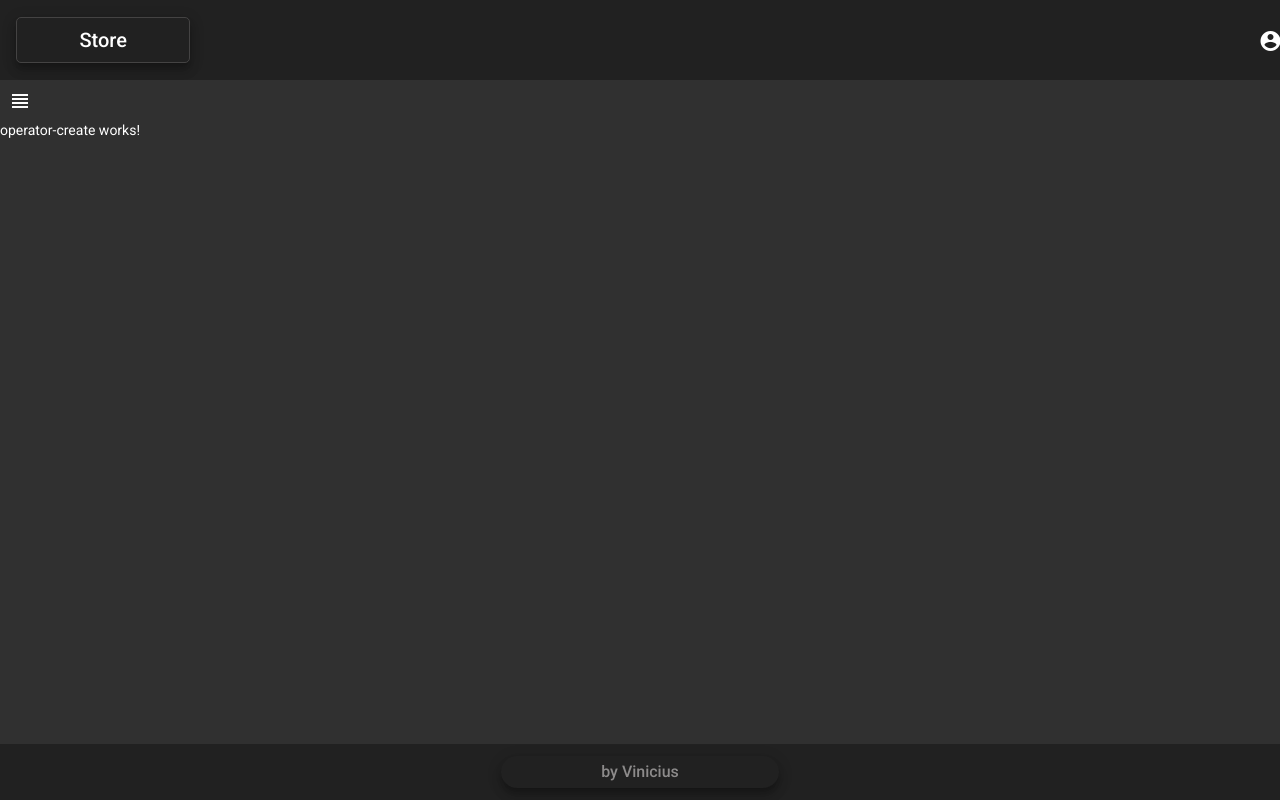
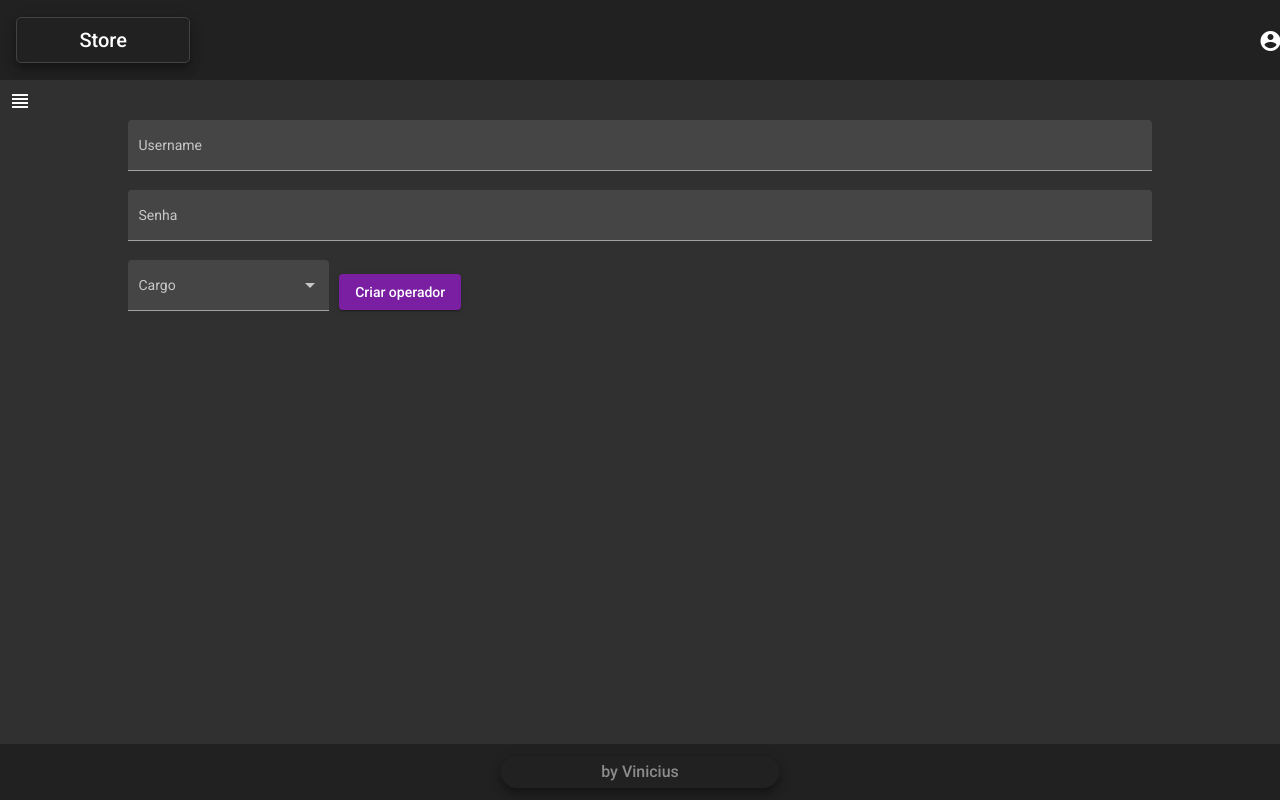
Before and after one commit to viniciusantos2105/Store-Front, an Angular app: page /register in a window 1280 px wide. Shown: the top 800 px of the page. Built offline with nearby package versions, Linux system fonts and the light colour scheme.

Commit message:
bar create operator

```diff
--- a/src/app/services/product.service.ts
+++ b/src/app/services/product.service.ts
@@ -18,8 +18,4 @@ export class ProductService {
     return this.http.get<Product[]>(url);
   }
 
-  findFilter(string: any):Observable<Product[]>{
-    const url = this.baseUrl + "/product/findFilter"
-    return this.http.get<Product[]>(url)
-  }
 }
--- a/src/app/views/components/operator/operator-create/operator-create.component.css
+++ b/src/app/views/components/operator/operator-create/operator-create.component.css
@@ -0,0 +1,14 @@
+.container{
+    width: 80%;
+    margin-left: auto;
+    margin-right: auto;
+}
+
+.bar{
+    width: 100%;
+    display: inline;
+}
+
+button{
+    margin-left: 1%;
+}
--- a/src/app/views/components/operator/operator-create/operator-create.component.html
+++ b/src/app/views/components/operator/operator-create/operator-create.component.html
@@ -1 +1,20 @@
-<p>operator-create works!</p>
+<div class="container">
+
+    <mat-form-field appearance="fill" class="bar">
+        <mat-label>Username</mat-label>
+        <input matInput>
+    </mat-form-field>
+    <mat-form-field appearance="fill" class="bar">
+        <mat-label>Senha</mat-label>
+        <input matInput>
+    </mat-form-field>
+    <mat-form-field appearance="fill" class="end">
+        <mat-label>Cargo</mat-label>
+        <mat-select disableRipple>
+          <mat-option value="1">Admin</mat-option>
+          <mat-option value="2">Vendedor</mat-option>
+          <mat-option value="3">Estoquista</mat-option>
+        </mat-select>
+      </mat-form-field>
+    <button mat-raised-button color="primary" class="end">Criar operador</button>
+</div>
--- a/src/app/views/components/templeate/header/header.component.html
+++ b/src/app/views/components/templeate/header/header.component.html
@@ -8,8 +8,8 @@
     </button>
 
     <mat-menu #menu="matMenu" class="menu-login">
-        <button mat-menu-item class="login">Entrar</button>
-        <button mat-menu-item class="register">Cadastrar-se</button>
+        <button mat-menu-item class="login" >Entrar</button>
+        <button mat-menu-item class="register" routerLink="register">Cadastrar-se</button>
     </mat-menu>
 
 </mat-toolbar>
```
